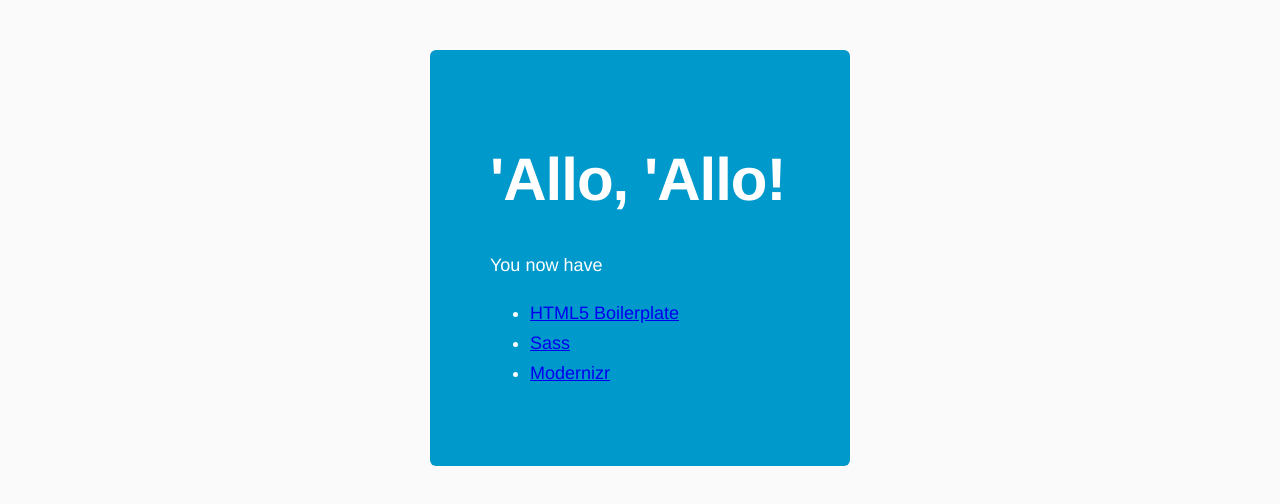
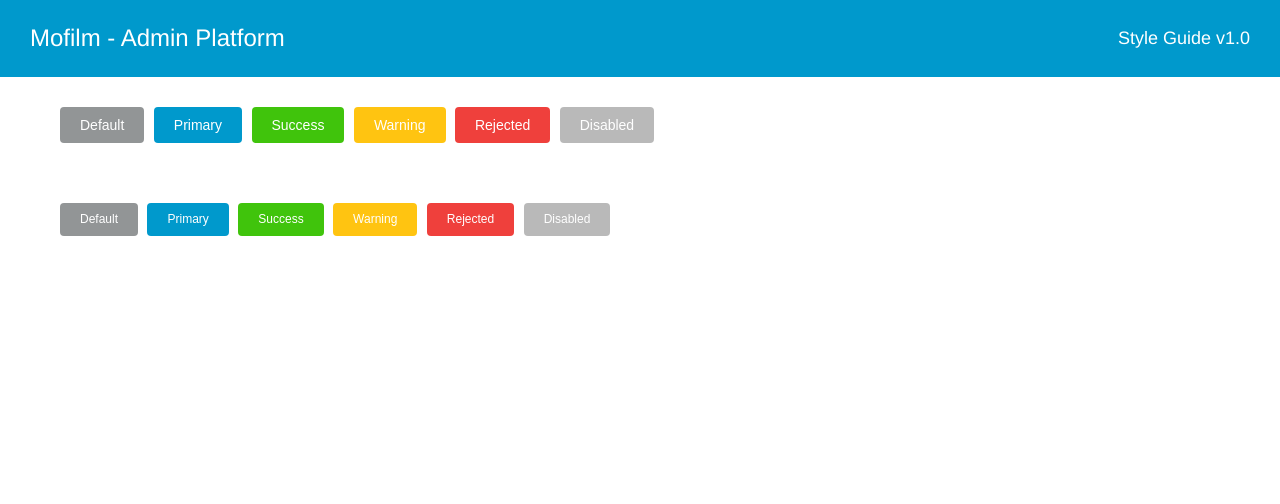
Before and after one commit to AP-MF/AP-CSS, a website: page app/index.html in a window 1280 px wide. Drawn offline with nearby package versions, Linux system fonts and the light colour scheme; files that its build step writes are made by us from their sources.

Commit message:
new files added

```diff
--- a/app/index.html
+++ b/app/index.html
@@ -26,16 +26,29 @@
     <!--[if lt IE 10]>
       <p class="browsehappy">You are using an <strong>outdated</strong> browser. Please <a href="http://browsehappy.com/">upgrade your browser</a> to improve your experience.</p>
     <![endif]-->
+    <header>
+        <h1>Mofilm - Admin Platform</h1>
+        <p>Style Guide v1.0</p>
+        <div class="clear"></div>
+    </header>
 
+    <div class="container">
+        <button class="btnRegular btnDefault">Default</button>
+        <button class="btnRegular btnPrimary">Primary</button>
+        <button class="btnRegular btnSuccess">Success</button>
+        <button class="btnRegular btnWarn">Warning</button>
+        <button class="btnRegular btnReject">Rejected</button>
+        <button class="btnRegular btnDisabled">Disabled</button>
 
-    <div class="hero-unit">
-      <h1>'Allo, 'Allo!</h1>
-      <p>You now have</p>
-      <ul>
-        <li><a href="https://html5boilerplate.com/">HTML5 Boilerplate</a></li>
-        <li><a href="http://libsass.org/">Sass</a></li>
-        <li><a href="http://modernizr.com/">Modernizr</a></li>
-      </ul>
+      <div class="clear"></div>
+      <div class="pad30"></div>
+
+        <button class="btnSmall btnDefault">Default</button>
+        <button class="btnSmall btnPrimary">Primary</button>
+        <button class="btnSmall btnSuccess">Success</button>
+        <button class="btnSmall btnWarn">Warning</button>
+        <button class="btnSmall btnReject">Rejected</button>
+        <button class="btnSmall btnDisabled">Disabled</button>
     </div>
 
 
--- /dev/null
+++ b/app/styles/buttons.scss
@@ -0,0 +1,94 @@
+/*
+To change this license header, choose License Headers in Project Properties.
+To change this template file, choose Tools | Templates
+and open the template in the editor.
+*/
+/*
+    Created on : 2 Dec, 2015, 12:49:43 PM
+    Author     : rajesh
+*/
+
+@import 'colors';
+
+.btnRegular {
+    display: inline-block;
+    padding: 8px 20px;
+    margin-bottom: 0;
+    font-size: 14px;
+    line-height: 1.42857143;
+    text-align: center;
+    white-space: nowrap;
+    vertical-align: middle;
+    cursor: pointer;
+    -webkit-user-select: none;
+    -moz-user-select: none;
+    -ms-user-select: none;
+    user-select: none;
+    border-radius: 4px;
+    border:none;
+    color: $whiteColor;
+    margin:0px 5px 0px 0px;
+}
+.btnSmall {
+    display: inline-block;
+    padding: 8px 20px;
+    margin-bottom: 0;
+    font-size: 12px;
+    line-height: 1.42857143;
+    text-align: center;
+    white-space: nowrap;
+    vertical-align: middle;
+    cursor: pointer;
+    -webkit-user-select: none;
+    -moz-user-select: none;
+    -ms-user-select: none;
+    user-select: none;
+    border-radius: 4px;
+    border:none;
+    color: $whiteColor;
+    margin:0px 5px 0px 0px;
+}
+.btnDefault {
+    background-color: $defaultButtonColor;
+    &:hover {
+    background: $defaultButtonHover;
+    text-decoration: none;
+  }
+}
+.btnPrimary {
+    background-color: $primaryButtonColor;
+    &:hover {
+    background: $primaryButtonHover;
+    text-decoration: none;
+    }
+}
+.btnSuccess {
+    background-color: $successButtonColor;
+    &:hover {
+    background: $successButtonHover;
+    text-decoration: none;
+    }
+
+}
+.btnWarn {
+    background-color: $warnButtonColor;
+    &:hover {
+    background: $warnButtonHover;
+    text-decoration: none;
+    }
+
+}
+.btnReject{
+    background-color: $rejectButtonColor;
+    &:hover {
+    background: $rejectButtonHover;
+    text-decoration: none;
+    }
+}
+.btnDisabled {
+    background-color: $disabledButtonColor;
+    &:hover {
+    text-decoration: none;
+    cursor: no-drop;
+    }
+}
--- a/app/styles/colors.scss
+++ b/app/styles/colors.scss
@@ -8,8 +8,30 @@
     Author     : rajesh
 */
 
-$default-color: #929596;
-$primary-color: #0099cc;
-$success-color: #40c40c;
-$white-color: #ffffff;
-$black-color: #000000;
+$whiteColor: #ffffff;
+$blackColor: #000000;
+
+/* Text Color variables */
+$greyTextDefault: #535659;
+$greyTextHeadings: #333333;
+$greyTextDesc: #999e9f;
+$approvedText: #40c40c;
+$warnText: #ffc411;
+$rejectText: #ef403c;
+$linkText: #0099cc;
+
+
+/* Button Color variables */
+$defaultButtonColor: #929596;
+$primaryButtonColor: #0099cc;
+$successButtonColor: #40c40c;
+$warnButtonColor: #ffc411;
+$rejectButtonColor: #ef403c;
+$disabledButtonColor: #b9b9b9;
+
+/* Button Hover Colors */
+$defaultButtonHover: #77797a;
+$primaryButtonHover: #0087b4;
+$successButtonHover: #37a90a;
+$warnButtonHover: #f5b902;
+$rejectButtonHover: #ee0e09;
--- a/app/styles/main.scss
+++ b/app/styles/main.scss
@@ -2,11 +2,48 @@
 // endbower
 
 @import 'colors';
+@import 'buttons';
 
 body {
-  background: #fafafa;
+  background: $whiteColor;
   font-family: "Helvetica Neue", Helvetica, Arial, sans-serif;
-  color: #333;
+  color: $greyTextDefault;
+  padding:0px;
+  margin: 0px;
+}
+.containerFluid {
+    width: 100%;
+}
+.container {
+    width: 1160px;
+    margin: 0px auto;
+}
+.apRow {
+   width: 100%;
+}
+.clear {
+    clear:both;
+}
+.pad30 {
+    padding: 30px;
+}
+/* Header styles*/
+
+header {
+    background: $primaryButtonColor;
+    padding: 10px 30px;
+    color: $whiteColor;
+    margin: 0px 0px 30px 0px;
+    h1 {
+        font-size: 24px;
+        float: left;
+        font-weight: normal;
+        line-height: 1;
+    }
+    p {
+        font-size: 18px;
+        float: right;
+    }
 }
 
 .hero-unit {
@@ -15,10 +52,10 @@
   font-size: 18px;
   font-weight: 200;
   line-height: 30px;
-  background-color: $primary-color;
+  background-color: #f4f5f6;
   border-radius: 6px;
   padding: 60px;
-  color: $white-color;
+  color: #fff;
   h1 {
     font-size: 60px;
     line-height: 1;
@@ -28,7 +65,7 @@
 
 .browsehappy {
   margin: 0.2em 0;
-  background: $primary-color;
-  color: $white-color;
+  background: #fcfbfa;;
+  color: #fff;
   padding: 0.2em 0;
 }
```
Also changed, not shown: 2 other files.
